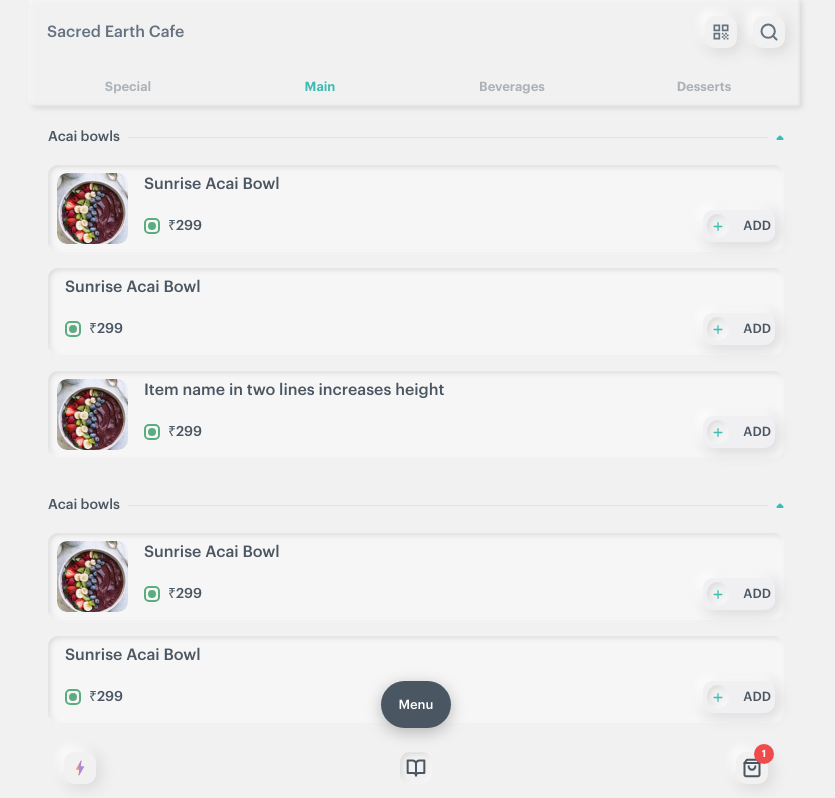
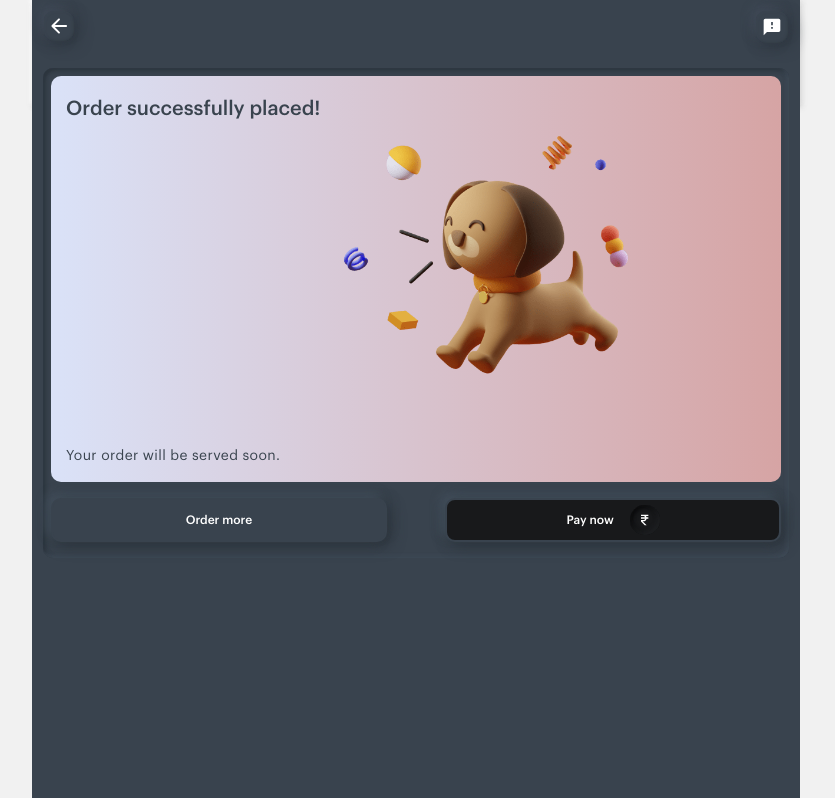
Before and after one commit to melnyk-cto/toastapp, a React (Create React App) app: page /main in a window 1280 px wide. Shown: the top 798 px of the page, without its empty margins (224-1059 px from the left). Built offline with nearby package versions, Linux system fonts and the light colour scheme.

Commit message:
features: add  "OrderSuccessfully" modal

```diff
--- a/src/assets/scss/_variables.scss
+++ b/src/assets/scss/_variables.scss
@@ -3,4 +3,5 @@
 
 $backgroundColor: #f1f1f1;
 $defaultColor: #5bac81;
+$secondColor: #39434E;
 $textColor: #4a5662;
--- a/src/components/common/Footer/Footer.module.scss
+++ b/src/components/common/Footer/Footer.module.scss
@@ -80,8 +80,9 @@
   position:         fixed;
   z-index:          40;
   top:              0;
-  left:             0;
+  left:             50%;
   width:            100%;
+  max-width:        768px;
   height:           100%;
   background-color: rgba(0, 0, 0, 0);
   display:          flex;
@@ -89,6 +90,7 @@
   justify-content:  flex-end;
   transition:       .2s linear;
   visibility:       hidden;
+  transform:        translate(-50%, 0);
   &.open {
     background-color: rgba(0, 0, 0, 0.8);
     visibility:       visible;
--- a/src/components/common/Layout/Layout.jsx
+++ b/src/components/common/Layout/Layout.jsx
@@ -5,7 +5,7 @@
 import { useSelector } from "react-redux";
 
 // components
-import { AddProductModal, Footer, Header, ShareModal, } from "../";
+import { AddProductModal, Footer, Header, ShareModal, OrderSuccessfullyModal} from "../";
 import { getShowModal } from "../../../redux/modals/selectors";
 
 export const Layout = ({children}) => {
@@ -15,6 +15,7 @@
     <>
       {modal === 'Add Product' && <AddProductModal />}
       {modal === 'Share' && <ShareModal />}
+      {modal === '' && <OrderSuccessfullyModal />}
       <Header />
       {children}
       <Footer />
--- a/src/components/common/index.js
+++ b/src/components/common/index.js
@@ -12,3 +12,4 @@
 export * from './modals/AddProductModal/AddProductModal'
 export * from './modals/ComplaintsModal/ComplaintsModal'
 export * from './modals/ShareModal/ShareModal'
+export * from './modals/OrderSuccessfullyModal/OrderSuccessfullyModal'
--- /dev/null
+++ b/src/components/common/modals/OrderSuccessfullyModal/OrderSuccessfullyModal.jsx
@@ -0,0 +1,54 @@
+import React from "react";
+
+// library
+import { useDispatch } from "react-redux";
+
+// components
+import { modalsActions } from "../../../../redux/modals/actions";
+
+// assets
+import styles from "./OrderSuccessfullyModal.module.scss";
+import { ReactComponent as BackSvg } from "../../../../assets/images/icons/arrow-back.svg";
+import { ReactComponent as WarningSvg } from "../../../../assets/images/icons/warning.svg";
+import saly7 from "../../../../assets/images/saly-7.png";
+import currency from "../../../../assets/images/icons/currency.svg";
+
+export const OrderSuccessfullyModal = () => {
+  const dispatch = useDispatch();
+
+  return (
+    <div className={styles.modal}>
+      <div className={styles.back} onClick={() => dispatch(modalsActions.setShowModal(''))}>
+        <BackSvg />
+      </div>
+      <h2 className={styles.header}>
+        <div className={styles.icon} onClick={() => dispatch(modalsActions.setShowModal('Complaints'))}>
+          <WarningSvg />
+        </div>
+      </h2>
+      <div className={styles.bottom}>
+        <div className={styles.card}>
+          <div className={styles.item}>
+            <div className={styles.description}>
+              <h2>
+                Order successfully
+                placed!
+              </h2>
+              <img src={saly7} alt='saly7' />
+            </div>
+            <p>Your order will be served soon.</p>
+          </div>
+          <div className={styles.buttons}>
+            <button type='button' className='btn'>Order more</button>
+            <button type='button' className='btn'>
+              Pay now
+              <span className={styles.currency}>
+              <img src={currency} alt='currency' />
+            </span>
+            </button>
+          </div>
+        </div>
+      </div>
+    </div>
+  )
+}
--- /dev/null
+++ b/src/components/common/modals/OrderSuccessfullyModal/OrderSuccessfullyModal.module.scss
@@ -0,0 +1,145 @@
+@import "../../../../assets/scss/variables";
+
+.modal {
+  position:         fixed;
+  z-index:          40;
+  left:             50%;
+  top:              0;
+  width:            100%;
+  height:           100%;
+  background-color: $secondColor;
+  max-width:        768px;
+  transform:        translate(-50%, 0);
+  hr {
+    border:           none;
+    height:           1px;
+    background-color: #e9e9e9;
+    opacity:          .4;
+    margin-bottom:    18px;
+  }
+  .back {
+    cursor:          pointer;
+    position:        absolute;
+    z-index:         1;
+    left:            12px;
+    top:             11px;
+    width:           30px;
+    height:          30px;
+    border-radius:   10px;
+    display:         flex;
+    align-items:     center;
+    justify-content: center;
+    transition:      .2s linear;
+    margin-right:    8px;
+    background:      $secondColor;
+    box-shadow:      -5px 5px 10px rgba(48, 57, 66, 0.2), 5px -5px 10px rgba(48, 57, 66, 0.2), -5px -5px 10px rgba(66, 77, 90, 0.9), 5px 5px 13px rgba(48, 57, 66, 0.9), inset 1px 1px 2px rgba(66, 77, 90, 0.3), inset -1px -1px 2px rgba(48, 57, 66, 0.5);
+    &:active {
+      box-shadow: inset -5px 5px 10px rgba(48, 57, 66, 0.2), inset 5px -5px 10px rgba(48, 57, 66, 0.2), inset -5px -5px 10px rgba(66, 77, 90, 0.9), inset 5px 5px 13px rgba(48, 57, 66, 0.9), inset 1px 1px 2px rgba(66, 77, 90, 0.3), inset -1px -1px 2px rgba(48, 57, 66, 0.5);
+    }
+    svg path {
+      fill: $whiteColor;
+    }
+  }
+  * {
+    color: $whiteColor;
+  }
+  .header {
+    padding:       14px 0 14px 60px;
+    margin-bottom: 0;
+    min-height:    52px;
+    .icon {
+      cursor:          pointer;
+      position:        absolute;
+      z-index:         1;
+      right:           12px;
+      top:             11px;
+      min-width:       32px;
+      width:           32px;
+      height:          32px;
+      border-radius:   10px;
+      background:      $secondColor;
+      box-shadow:      -5px 5px 10px rgba(48, 57, 66, 0.2), 5px -5px 10px rgba(48, 57, 66, 0.2), -5px -5px 10px rgba(66, 77, 90, 0.9), 5px 5px 13px rgba(48, 57, 66, 0.9), inset 1px 1px 2px rgba(66, 77, 90, 0.3), inset -1px -1px 2px rgba(48, 57, 66, 0.5);
+      display:         flex;
+      align-items:     center;
+      justify-content: center;
+      transition:      .2s linear;
+      svg path {
+        fill: $whiteColor;
+      }
+      &:active {
+        box-shadow: inset -5px 5px 10px rgba(48, 57, 66, 0.2), inset 5px -5px 10px rgba(48, 57, 66, 0.2), inset -5px -5px 10px rgba(66, 77, 90, 0.9), inset 5px 5px 13px rgba(48, 57, 66, 0.9), inset 1px 1px 2px rgba(66, 77, 90, 0.3), inset -1px -1px 2px rgba(48, 57, 66, 0.5);
+      }
+    }
+  }
+}
+
+.bottom {
+  padding:  16px 11px 6px 11px;
+  height:   calc(100vh - 80px);
+  overflow: auto;
+  .card {
+    padding:       8px 8px 16px;
+    background:    $secondColor;
+    box-shadow:    inset -2px 2px 4px rgba(42, 50, 58, 0.2), inset 2px -2px 4px rgba(42, 50, 58, 0.2), inset -2px -2px 4px rgba(72, 84, 98, 0.9), inset 2px 2px 5px rgba(42, 50, 58, 0.9);
+    border-radius: 10px;
+    .item {
+      background:    linear-gradient(90deg, #DAE2F8 0%, #D6A4A4 100%);
+      padding:       21px 0 15px 15px;
+      border-radius: 10px;
+    }
+    .description {
+      display:     flex;
+      align-items: flex-start;
+      h2 {
+        color: $secondColor;
+      }
+      img {
+        width:       49%;
+        margin-left: 10px;
+      }
+    }
+    p {
+      color:         $secondColor;
+      margin-bottom: 0;
+    }
+    .buttons {
+      display:         flex;
+      align-items:     center;
+      justify-content: space-between;
+      margin-top:      16px;
+      button {
+        width:           46%;
+        padding:         3px;
+        background:      $secondColor;
+        box-shadow:      -5px 5px 10px rgba(45, 53, 62, 0.2), 5px -5px 10px rgba(45, 53, 62, 0.2), -5px -5px 10px rgba(69, 81, 94, 0.9), 5px 5px 13px rgba(45, 53, 62, 0.9);
+        border-radius:   10px;
+        font-weight:     500;
+        font-size:       12px;
+        color:           $whiteColor;
+        height:          44px;
+        border:          2px solid $secondColor;
+        display:         flex;
+        align-items:     center;
+        justify-content: center;
+        text-transform:  inherit;
+        &:nth-child(2) {
+          background-color: #18191B;
+        }
+        .currency {
+          width:           30px;
+          height:          30px;
+          border-radius:   50%;
+          display:         flex;
+          align-items:     center;
+          justify-content: center;
+          background:      #18191B;
+          box-shadow:      inset -2px 2px 4px rgba(10, 10, 11, 0.2), inset 2px -2px 4px rgba(10, 10, 11, 0.2), inset -2px -2px 4px rgba(38, 40, 43, 0.9), inset 2px 2px 5px rgba(10, 10, 11, 0.9);
+          margin-left:     16px;
+          img {
+            max-height: 40%;
+          }
+        }
+      }
+    }
+  }
+}
--- a/src/components/pages/main/PlaceOrder/PlaceOrder.module.scss
+++ b/src/components/pages/main/PlaceOrder/PlaceOrder.module.scss
@@ -27,7 +27,7 @@
   max-width:        768px;
   transform:        translate(-50%, 0);
   .icon {
-    min-width:              40px;
+    min-width:          40px;
     width:              40px;
     height:             40px;
     border-radius:      10px;
@@ -39,14 +39,7 @@
     transition:         .2s linear;
     margin-right:       8px;
     &:active {
-      box-shadow:         inset -0.125rem 0.125rem 0.25rem 0 rgba(221, 221, 224, 0.2),
-                          inset 0.125rem -0.125rem 0.25rem 0 rgba(221, 221, 224, 0.2),
-                          inset -0.125rem -0.125rem 0.25rem 0 rgba(255, 255, 255, 0.9),
-                          inset 0.125rem 0.125rem 0.3125rem 0 rgba(220, 220, 220, 0.9),;
-      -webkit-box-shadow: inset -0.125rem 0.125rem 0.25rem 0 rgba(221, 221, 224, 0.2),
-                          inset 0.125rem -0.125rem 0.25rem 0 rgba(221, 221, 224, 0.2),
-                          inset -0.125rem -0.125rem 0.25rem 0 rgba(255, 255, 255, 0.9),
-                          inset 0.125rem 0.125rem 0.3125rem 0 rgba(220, 220, 220, 0.9);
+      box-shadow: inset -0.125rem 0.125rem 0.25rem 0 rgba(221, 221, 224, 0.2), inset 0.125rem -0.125rem 0.25rem 0 rgba(221, 221, 224, 0.2), inset -0.125rem -0.125rem 0.25rem 0 rgba(255, 255, 255, 0.9), inset 0.125rem 0.125rem 0.3125rem 0 rgba(220, 220, 220, 0.9),;
     }
   }
   h2 {
--- a/src/components/pages/main/Search/Search.module.scss
+++ b/src/components/pages/main/Search/Search.module.scss
@@ -23,7 +23,7 @@
     font-size: 12px;
   }
   h5, p {
-    color: #39434E;
+    color: $secondColor;
   }
   h5 {
     margin-bottom: 0;
--- a/src/index.scss
+++ b/src/index.scss
@@ -59,7 +59,7 @@
   font-weight:   500;
   line-height:   1.2;
   margin-bottom: 16px;
-  color:         #39434E;
+  color:         $secondColor;
 
 }
 
```
Also changed, not shown: src/assets/images/icons/currency.svg (added), src/assets/images/saly-7.png (added).
